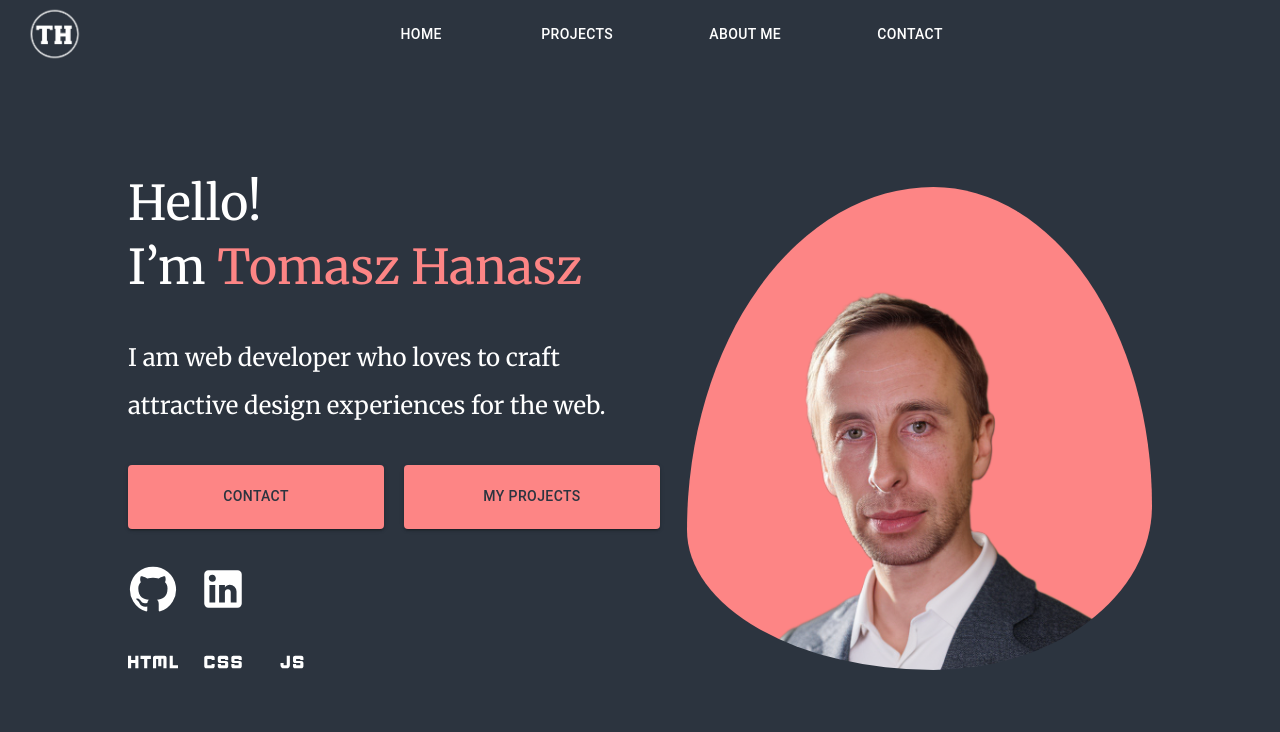
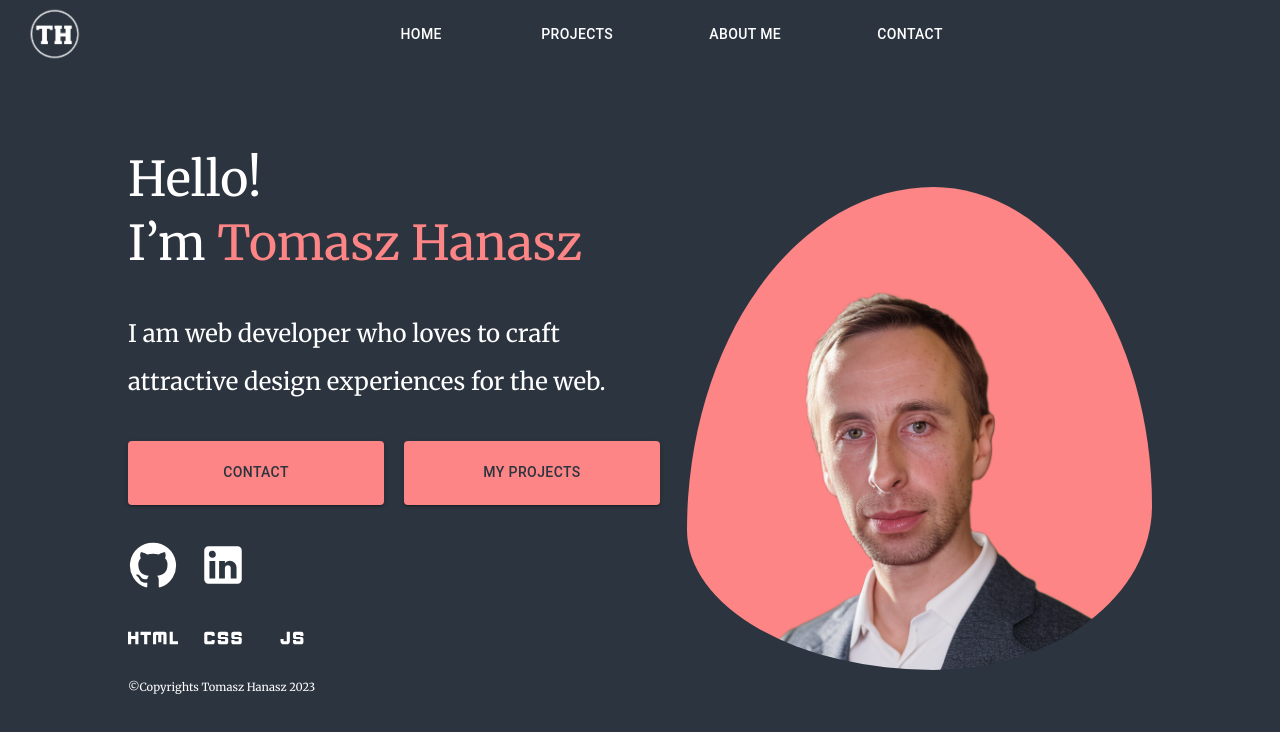
Before and after one commit to TomaszHanasz/portfolio, a React (Create React App) app: page / in a window 1280 px wide. Shown: the top 732 px of the page. Built offline with nearby package versions, Linux system fonts and the light colour scheme.

Commit message:
style update

```diff
--- a/src/containers/aboutMe/AboutMe.jsx
+++ b/src/containers/aboutMe/AboutMe.jsx
@@ -37,6 +37,7 @@ const AboutMe = () => {
           members to continuously improve my <span>work</span>.
         </p>
       </div>
+
     </div>
   );
 };
--- a/src/containers/contact/contact.style.css
+++ b/src/containers/contact/contact.style.css
@@ -27,12 +27,12 @@
   color: white !important;
 }
 
-.css-1wkkiqp:hover {
+.css-1mnfpbq-MuiButtonBase-root-MuiButton-root:hover {
   background-color: #2c343f !important;
   color: white !important;
 }
 
-.css-12s3juk:hover{
+.css-12s3juk:hover {
   background-color: #2c343f !important;
   color: white !important;
 }
--- a/src/containers/home/Home.jsx
+++ b/src/containers/home/Home.jsx
@@ -34,7 +34,7 @@ const Home = () => {
                     height: 64,
                     backgroundColor: "#FD8585",
                     color: "#2c343f",
-                    textDecoration: "none"
+                    textDecoration: "none",
                   }}
                 >
                   Contact
@@ -48,7 +48,7 @@ const Home = () => {
                     height: 64,
                     backgroundColor: "#FD8585",
                     color: "#2c343f",
-                    textDecoration: "none"
+                    textDecoration: "none",
                   }}
                 >
                   My Projects
@@ -72,6 +72,9 @@ const Home = () => {
               <JavascriptIcon sx={{ width: 50, height: 50 }} />
             </div>
           </div>
+          <p style={{ fontSize: "0.7rem" }}>
+            ©Copyrights Tomasz Hanasz {new Date().getFullYear()}
+          </p>
         </div>
         <div className="home__right">
           <div className="photo__bgtwo">
```
